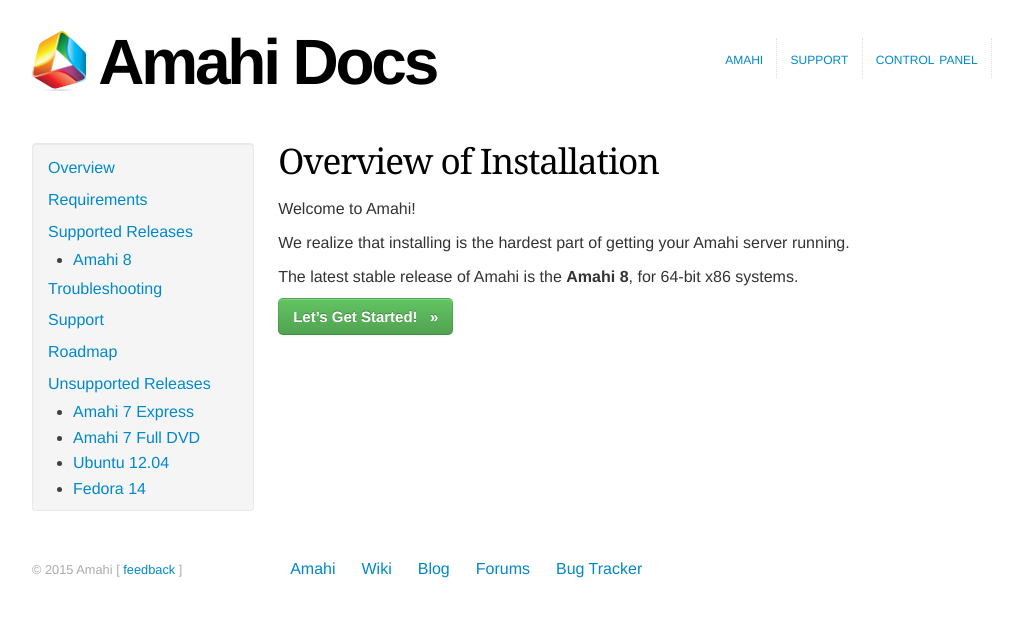
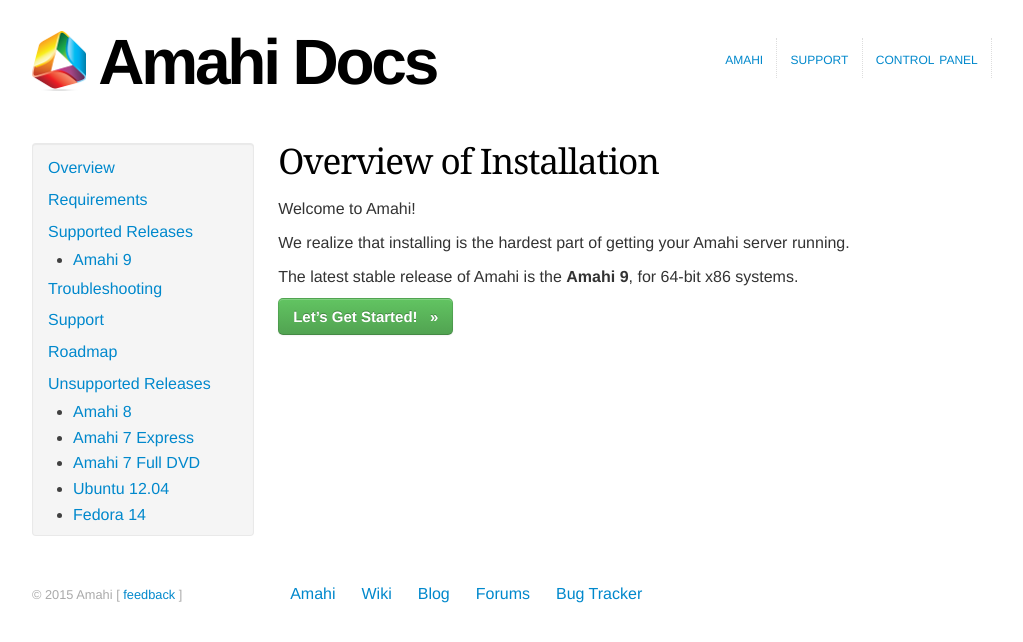
Before and after one commit to amahi/docs, a Jekyll site: the page built from index.md, in a window 1280 px wide. Shown: the top 642 px of the page, without its empty margins (128-1151 px from the left). Built offline with Jekyll 4.4.1, drawn with Linux system fonts in a browser that asks for light colours; nearby versions of some CDN libraries.

Commit message:
amahi 9 officially released

```diff
--- a/_layouts/homepage.html
+++ b/_layouts/homepage.html
@@ -12,7 +12,7 @@
 				<li{% if page.current == 'releases' %} class="active"{% endif %}>
 				<a>Supported Releases</a>
 				<ul>
-					<li><a href="amahi-8.html">Amahi 8</a></li>
+					<li><a href="amahi-9.html">Amahi 9</a></li>
 				</ul>
 				</li>
 				<li>
@@ -27,6 +27,7 @@
 				<li{% if page.current == 'old_releases' %} class="active"{% endif %}>
 				<a>Unsupported Releases</a>
 				<ul>
+					<li><a href="amahi-8.html">Amahi 8</a></li>
 					<li><a href="amahi-7-express.html">Amahi 7 Express</a></li>
 					<li><a href="https://wiki.amahi.org/index.php/Amahi_7_full_DVD">Amahi 7 Full DVD</a></li>
 					<li><a href="ubuntu-12.html">Ubuntu 12.04</a></li>
--- a/index.md
+++ b/index.md
@@ -8,6 +8,6 @@ Welcome to Amahi!
 
 We realize that installing is the hardest part of getting your Amahi server running.
 
-The latest stable release of Amahi is the **Amahi 8**, for 64-bit x86 systems.
+The latest stable release of Amahi is the **Amahi 9**, for 64-bit x86 systems.
 
-<a class="btn btn-primary btn-large btn-success" href="amahi-8.html"><strong> Let's Get Started! &nbsp; &raquo; </strong></a>
+<a class="btn btn-primary btn-large btn-success" href="amahi-9.html"><strong> Let's Get Started! &nbsp; &raquo; </strong></a>
```
Also changed, not shown: Gemfile.lock.
